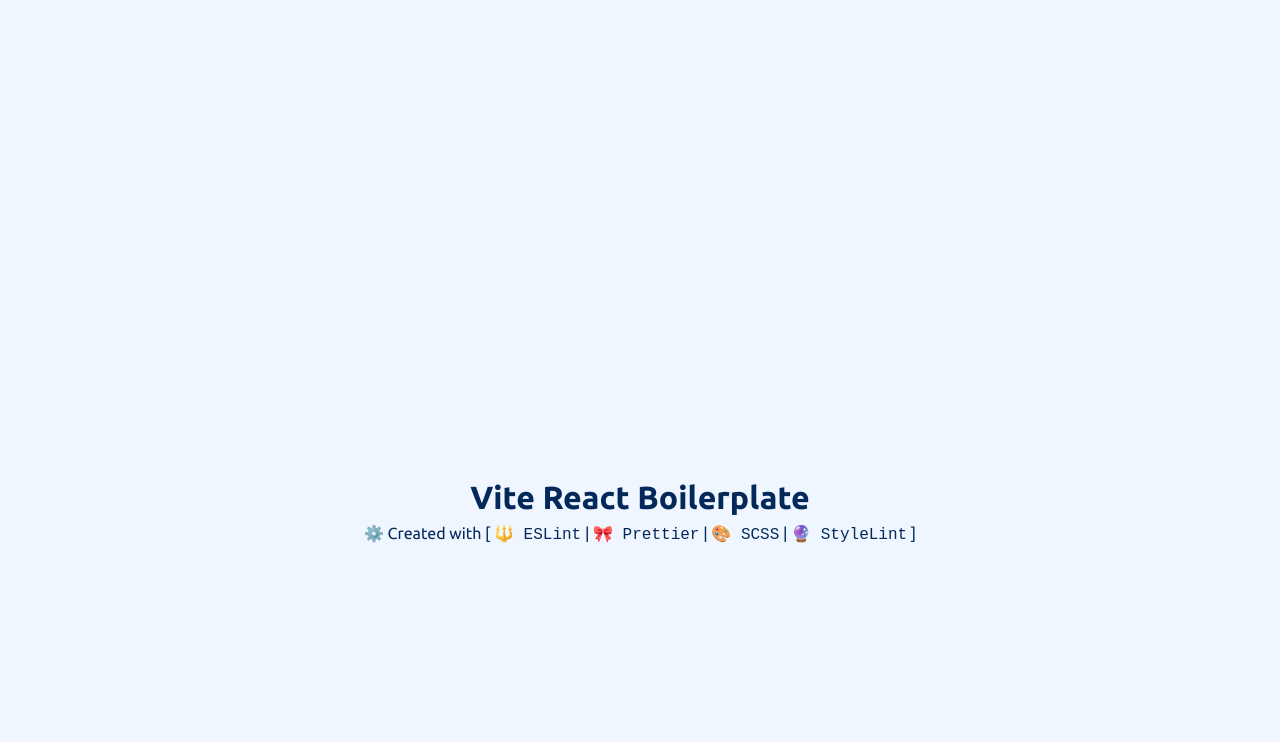
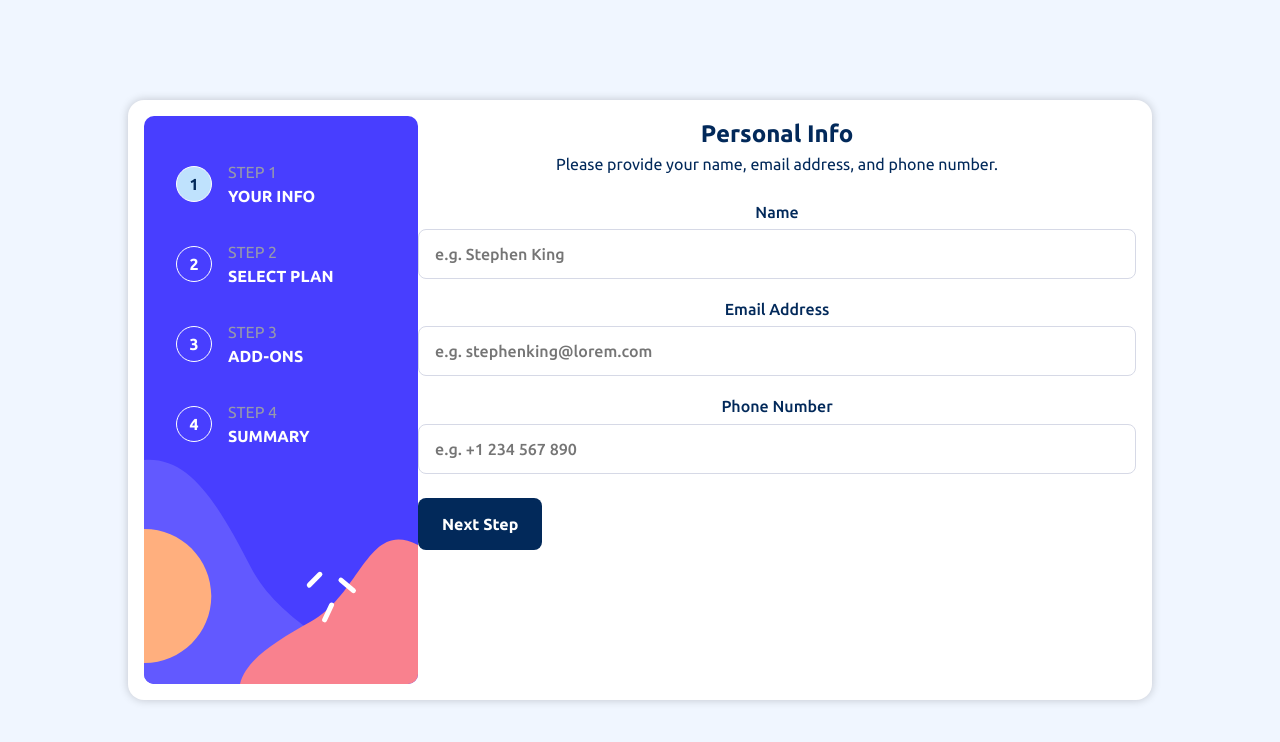
Before and after one commit to frontendfixer/multi-step-form, a React (Vite) app: page / in a window 1280 px wide. Shown: the top 742 px of the page. Built offline with nearby package versions, Linux system fonts and the light colour scheme; some icons are missing.

Commit message:
use router from react-router-dom routes between various forms

```diff
--- a/src/App.jsx
+++ b/src/App.jsx
@@ -1,25 +1,25 @@
 import './App.scss';
 
-import { ReactComponent as ReactLogo } from './assets/react.svg';
-import { ReactComponent as ViteLogo } from './assets/vite.svg';
+import { Route, Routes } from 'react-router-dom';
+
+import AddOn from './components/add-ons/add-ons.component';
+import FormLayout from './components/form-layout/form-layout.component';
+import OrderSummary from './components/order-summary/order-summary.component';
+import PersonalInfo from './components/personal-info/personal-info.component';
+import ThanksCard from './components/thanks/thanks.component';
+import UserPlans from './components/user-plans/user-plans.component';
 
 function App() {
   return (
-    <>
-      <div>
-        <a href="https://vitejs.dev" target="_blank" rel="noreferrer noopener">
-          <ViteLogo className="logo" alt="Vite logo" />
-        </a>
-        <a href="https://react.dev" target="_blank" rel="noreferrer noopener">
-          <ReactLogo className="logo react" alt="React logo" />
-        </a>
-      </div>
-      <h1>Vite React Boilerplate</h1>
-      <span>
-        ⚙️ Created with [ <code>🔱 ESLint</code> | <code>🎀 Prettier</code> |{' '}
-        <code>🎨 SCSS</code> | <code>🔮 StyleLint</code> ]
-      </span>
-    </>
+    <Routes>
+      <Route path="/" element={<FormLayout />}>
+        <Route index element={<PersonalInfo />} />
+        <Route path="/user-plans" element={<UserPlans />} />
+        <Route path="/add-ons" element={<AddOn />} />
+        <Route path="/order-summary" element={<OrderSummary />} />
+        <Route path="/thank-you-for-your-order" element={<ThanksCard />} />
+      </Route>
+    </Routes>
   );
 }
 
```
